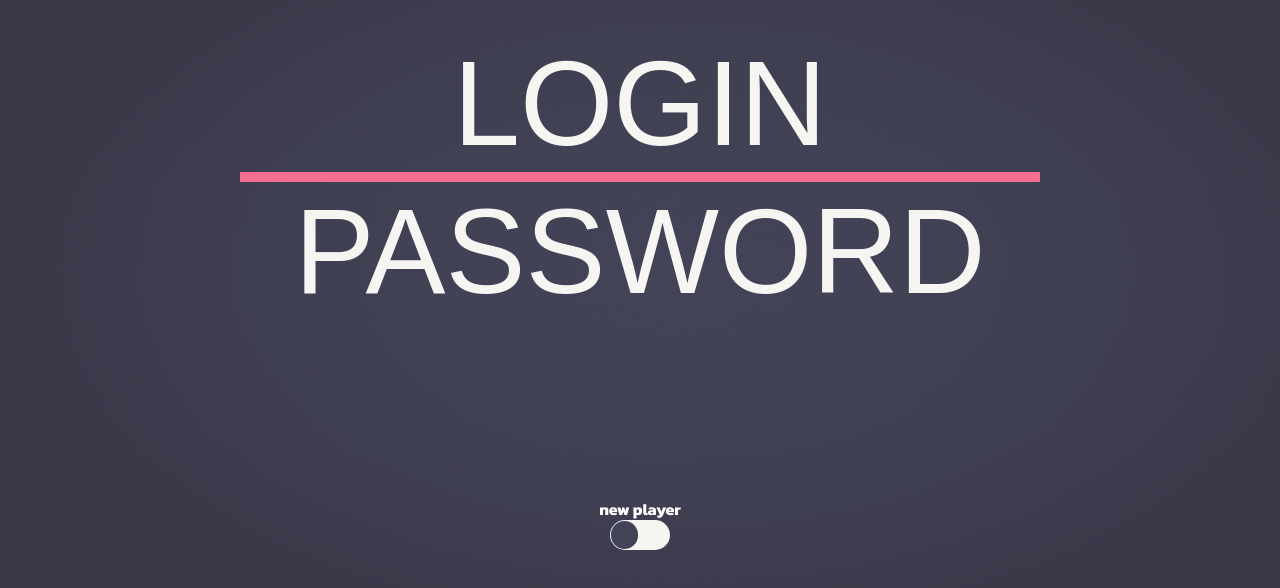
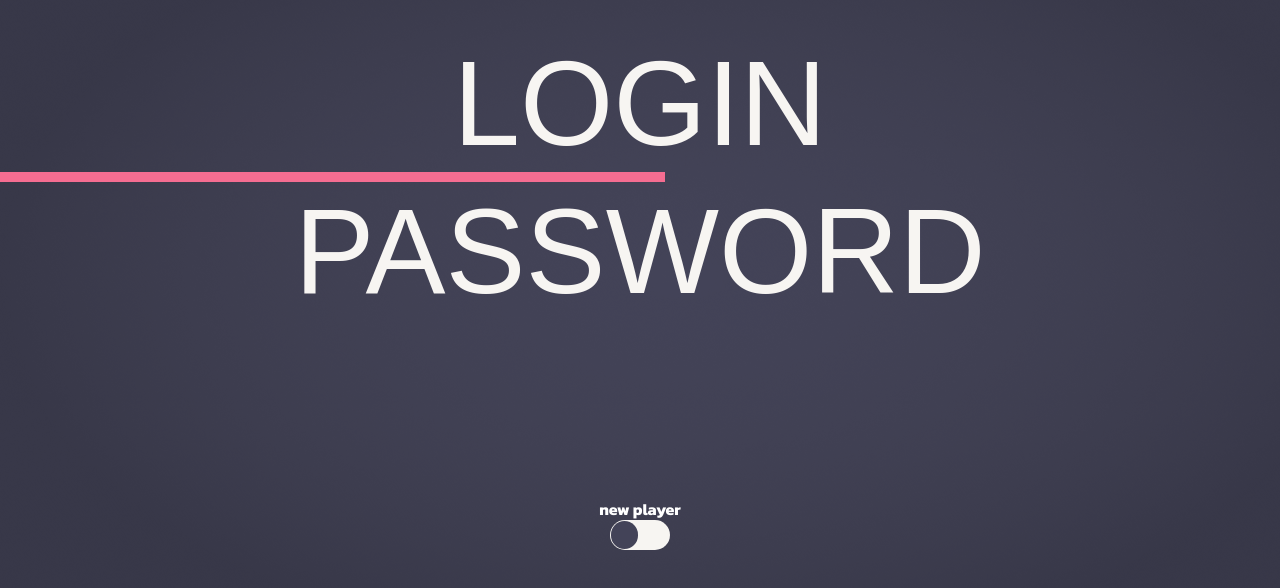
Before and after one commit to matheusschreiber/Idle-merging-project, a Next.js app: page / in a window 1280 px wide. Shown: the part 108-696 px from the top of the page. Built offline with nearby package versions, Linux system fonts and the light colour scheme.

Commit message:
:sparkles: add login feature

```diff
--- a/pages/Home.tsx
+++ b/pages/Home.tsx
@@ -41,6 +41,7 @@ const Home: NextPage = () => {
         <link rel="icon" href="/favicon.ico" />
       </Head>
 
+      <h1>{player?player.name:""}</h1>
       <aside>
         <ul>
           <li
--- a/pages/api/get/player.ts
+++ b/pages/api/get/player.ts
@@ -5,9 +5,12 @@ import { Player } from '../../../types/Player.types'
 import { Error } from "../../../types/Error.types";
 
 export default async function handler(req:NextApiRequest, res:NextApiResponse<Player | Error>){
-  const { id } = req.body
+  const { id, name } = req.body
 
-  const [ player ] = await connection('players').where('id',id)
+  let player;
+
+  if (id) [ player ] = await connection('players').where('id',id)
+  else if (name) [ player ] = await connection('players').where('name', name)
 
   if (!player) {
     res.status(404).json({error:'Player with id ' + id + ' not found'})
--- a/pages/index.tsx
+++ b/pages/index.tsx
@@ -1,14 +1,54 @@
+import { FormEvent, useState } from 'react'
 import { NextPage } from "next"
+import Router from 'next/router'
+
 import Head from "next/head"
 
-import { useState } from 'react'
+import { handleLoginPlayer, handleNewPlayer } from '../services/player'
+
 
 import styles from '../styles/Login.module.css'
+import Swal from 'sweetalert2'
 
 const Login:NextPage = () =>{
   const [ login, setLogin ] = useState<string>("")
   const [ password, setPassword ] = useState<string>("")
   const [ newPlayer, setNewPlayer ] = useState<boolean>(false)
+
+  async function handleSubmit(e:FormEvent){
+    e.preventDefault()
+
+    if (!newPlayer) {
+      const player = await handleLoginPlayer(login, password)
+      if (!player) {
+        await Swal.fire('Wrong Login', 'Please try again', 'error')
+        setPassword("")
+        setLogin("")
+      } else {
+        Swal.fire({
+          title: 'Successfully logged in',
+          text: 'Redirecting...',
+          icon: 'success',
+          timer: 1500
+        })
+        Router.push('/Home')
+      }
+    } else {
+      Swal.fire({
+        title: 'Create new account?',
+        showDenyButton: true,
+        showCancelButton: true,
+        confirmButtonText: 'Yes, create',
+        denyButtonText: `No, take me back!`,
+      }).then(async(result) => {
+        if (result.isConfirmed) {
+          await handleNewPlayer(login, password)
+          Swal.fire('New player registered!', '', 'success')
+        }
+      }).then(()=>Router.push('/Home'))
+    }
+  }
+
 
   return (
     <div className={styles.main_container}>
@@ -17,10 +57,12 @@ const Login:NextPage = () =>{
         <meta name="description" content="Idle game" />
         <link rel="icon" href="/favicon.ico" />
       </Head>
-      <input placeholder="LOGIN" type="text" value={login} onChange={(e)=>setLogin(e.target.value)}/>
-      <div id={styles.divider}></div>
-      <input placeholder="PASSWORD" type="password" value={password} onChange={(e)=>setPassword(e.target.value)}/>
-
+      <form className={styles.form_container} onSubmit={(e)=>handleSubmit(e)}>
+        <input placeholder="LOGIN" type="text" value={login} onChange={(e)=>setLogin(e.target.value)}/>
+        <div id={styles.divider}></div>
+        <input placeholder="PASSWORD" type="password" value={password} onChange={(e)=>setPassword(e.target.value)}/>
+        <input type="submit" hidden />
+      </form>
 
       <div
         id={styles.new_player}
--- a/services/player.ts
+++ b/services/player.ts
@@ -1,5 +1,7 @@
 import api from './api'
 import Swal from 'sweetalert2'
+
+import crypto from 'crypto'
 
 import { Player } from '../types/Player.types'
 
@@ -46,3 +48,16 @@ export const handleGetPlayer:handleGetPlayer = async (id) => {
     Swal.fire('Something went wrong', 'Error at player search, please report this bug on the github comments', 'error')
   }
 }
+
+export const handleLoginPlayer = async (name:string, pass:string) => {
+  try {
+    const response = await api.put('get/player', {name:name})
+    const hash = crypto.createHash('sha256');
+    hash.update(pass)
+    if(hash.digest("hex")==response.data.password) return response.data
+    else return 0
+  } catch (err) {
+    Swal.fire('Something went wrong', 'Error at player login, please report this bug on the github comments', 'error')
+  }
+
+}
```
Also changed, not shown: components/Header.tsx (+13 -5 lines).
